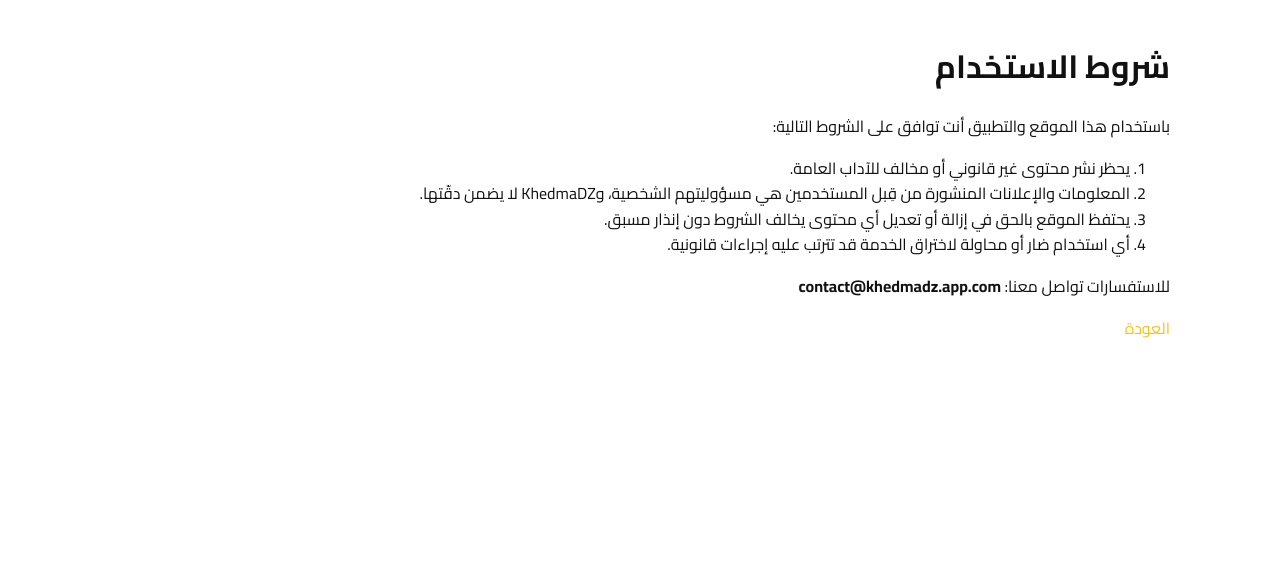
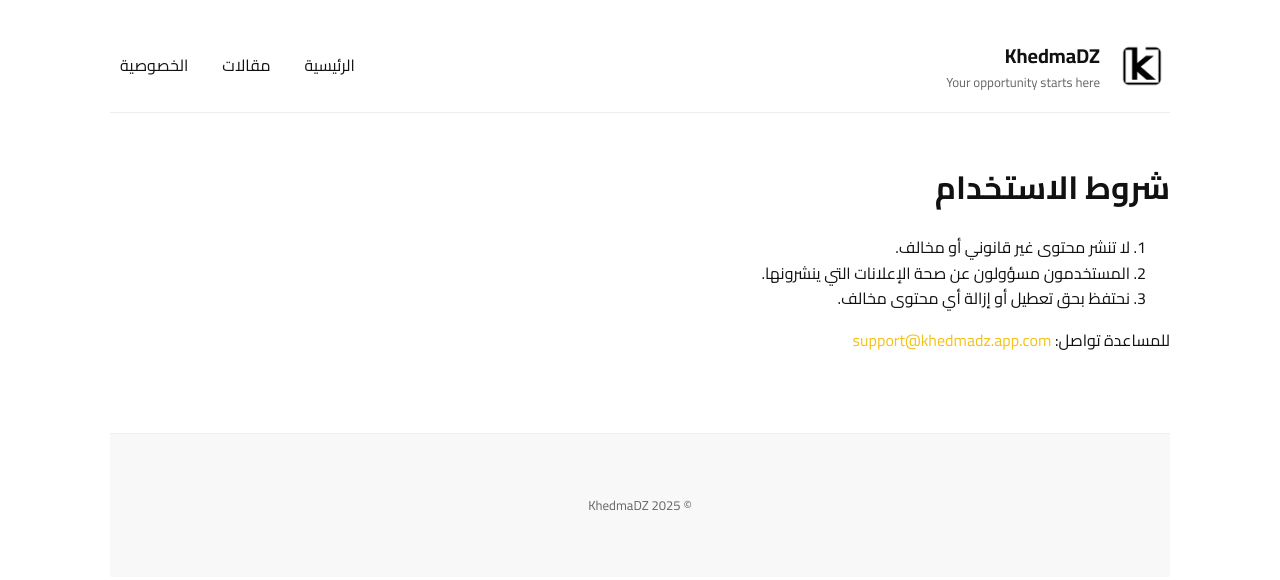
Before and after one commit to oussmbh/khedmadzapp, a plain HTML site: page terms.html in a window 1280 px wide. Drawn offline with Linux system fonts and the light colour scheme.

Commit message:
Update terms.html

```diff
--- a/terms.html
+++ b/terms.html
@@ -1,27 +1,36 @@
 <!doctype html>
 <html lang="ar" dir="rtl">
 <head>
-  <meta charset="utf-8">
-  <meta name="viewport" content="width=device-width,initial-scale=1">
+  <meta charset="utf-8"><meta name="viewport" content="width=device-width,initial-scale=1">
   <title>شروط الاستخدام - KhedmaDZ</title>
-  <link href="https://fonts.googleapis.com/css2?family=Cairo:wght@300;400;600;700&display=swap" rel="stylesheet">
+  <link href="https://fonts.googleapis.com/css2?family=Cairo:wght@300;400;700&display=swap" rel="stylesheet">
   <link rel="stylesheet" href="style.css">
 </head>
 <body>
-  <div class="container article">
-    <h1>شروط الاستخدام</h1>
-    <p>باستخدام هذا الموقع والتطبيق أنت توافق على الشروط التالية:</p>
+  <div class="container">
+    <header class="site-header">
+      <div class="brand">
+        <img class="logo" src="design.dz.png" alt="KhedmaDZ">
+        <div><div class="title">KhedmaDZ</div><div class="tag">Your opportunity starts here</div></div>
+      </div>
+      <nav class="nav"><a href="index.html">الرئيسية</a><a href="blog.html">مقالات</a><a href="privacy.html">الخصوصية</a></nav>
+    </header>
 
-    <ol>
-      <li>يحظر نشر محتوى غير قانوني أو مخالف للآداب العامة.</li>
-      <li>المعلومات والإعلانات المنشورة من قِبل المستخدمين هي مسؤوليتهم الشخصية، وKhedmaDZ لا يضمن دقّتها.</li>
-      <li>يحتفظ الموقع بالحق في إزالة أو تعديل أي محتوى يخالف الشروط دون إنذار مسبق.</li>
-      <li>أي استخدام ضار أو محاولة لاختراق الخدمة قد تترتب عليه إجراءات قانونية.</li>
-    </ol>
+    <main class="section">
+      <div class="hero-card article">
+        <h1>شروط الاستخدام</h1>
+        <ol>
+          <li>لا تنشر محتوى غير قانوني أو مخالف.</li>
+          <li>المستخدمون مسؤولون عن صحة الإعلانات التي ينشرونها.</li>
+          <li>نحتفظ بحق تعطيل أو إزالة أي محتوى مخالف.</li>
+        </ol>
+        <p>للمساعدة تواصل: <a href="mailto:support@khedmadz.app.com">support@khedmadz.app.com</a></p>
+      </div>
+    </main>
 
-    <p>للاستفسارات تواصل معنا: <strong>contact@khedmadz.app.com</strong></p>
-
-    <p><a href="index.html">العودة</a></p>
+    <footer class="footer">
+      <div class="container center"><p class="small">© 2025 KhedmaDZ</p></div>
+    </footer>
   </div>
 </body>
 </html>
```
